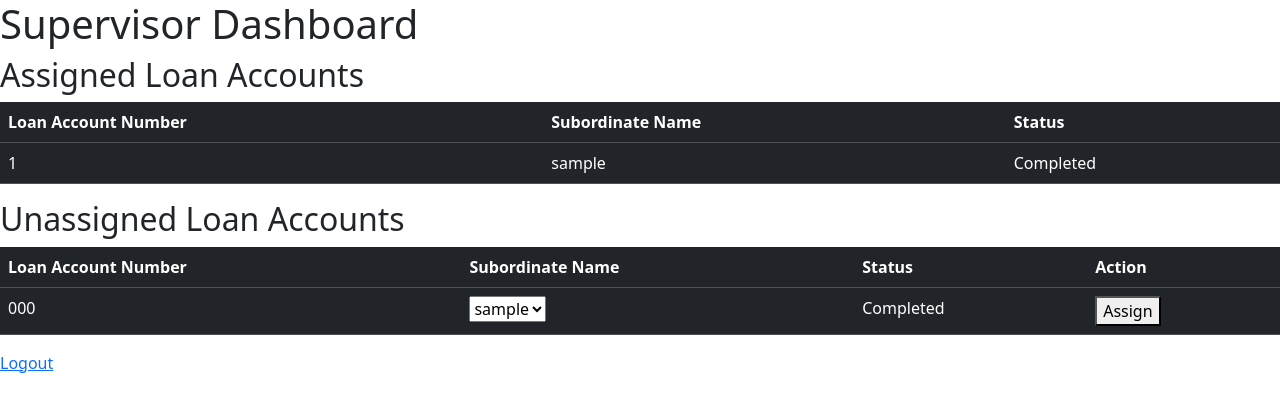
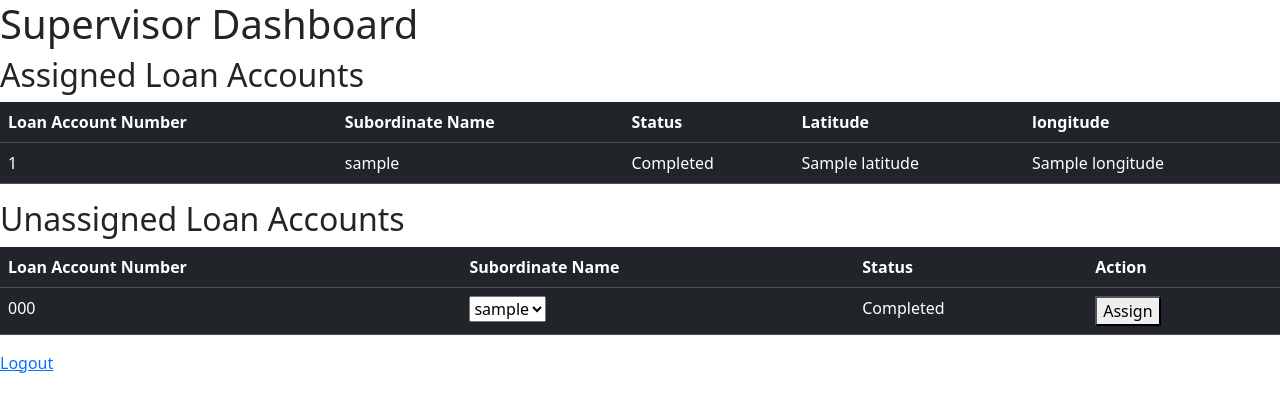
Before and after one commit to phenomenal001/LoanTrackPro, a Flask app: template src/templates/supervisor.html in a window 1280 px wide. Shown: the top 412 px of the page. Run offline with Flask 3, Linux system fonts and the light colour scheme; tables that the repository leaves empty hold one stand-in row (values such as "Sample post"); the template is opened without the code that fills it: values that come from a table or form of the project are taken from there, most other values are stand-ins (such as "Sample title", 1, 10 or a date in 2020); some libraries are stand-ins or nearby versions.

Commit message:
added lat long in html and flitered the query

```diff
--- a/src/app.py
+++ b/src/app.py
@@ -66,7 +66,7 @@ def login():
 def dashboard():
     if current_user.role == 'supervisor':
 
-        assigned = LoanAccount.query.join(User).add_columns(LoanAccount.account_number, User.username, LoanAccount.status).filter(LoanAccount.assigned_to.isnot(None)).filter(LoanAccount.assigned_to ==  User.id).all()
+        assigned = LoanAccount.query.join(User).add_columns(LoanAccount.account_number, User.username, LoanAccount.status, LoanAccount.latitude, LoanAccount.longitude).filter(LoanAccount.assigned_to.isnot(None)).filter(LoanAccount.assigned_to ==  User.id).all()
         unassigned = LoanAccount.query.filter_by(assigned_to=None).all()
         users_to_assign = User.query.filter_by(role="subordinate").all()
 
--- a/src/loan_account.py
+++ b/src/loan_account.py
@@ -18,4 +18,4 @@ if __name__ == "__main__":
         db.create_all()  # Ensure the tables are created
         account_number = genval(16)
         # Create a Loan accounts
-        create_loan_account(account_number, 19.302932413567063, 72.84996176608338, "Not completed",14)
+        create_loan_account(account_number, 21.302932413567063, 74.84996176608338, "Not completed")
--- a/src/templates/supervisor.html
+++ b/src/templates/supervisor.html
@@ -18,6 +18,8 @@
                 <th scope="col">Loan Account Number</th>
                 <th scope="col">Subordinate Name</th>
                 <th scope="col">Status</th>
+                <th scope="col">Latitude</th>
+                <th scope="col">longitude</th>
             </tr>
         </thead>
         <tbody>
@@ -26,6 +28,8 @@
                 <td>{{ loan.account_number }}</td>
                 <td>{{ loan.username }}</td>
                 <td>{{ loan.status }}</td>
+                <td>{{ loan.latitude }}</td>
+                <td>{{ loan.longitude }}</td>
             </tr>
             {% endfor %}
         </tbody>
```
